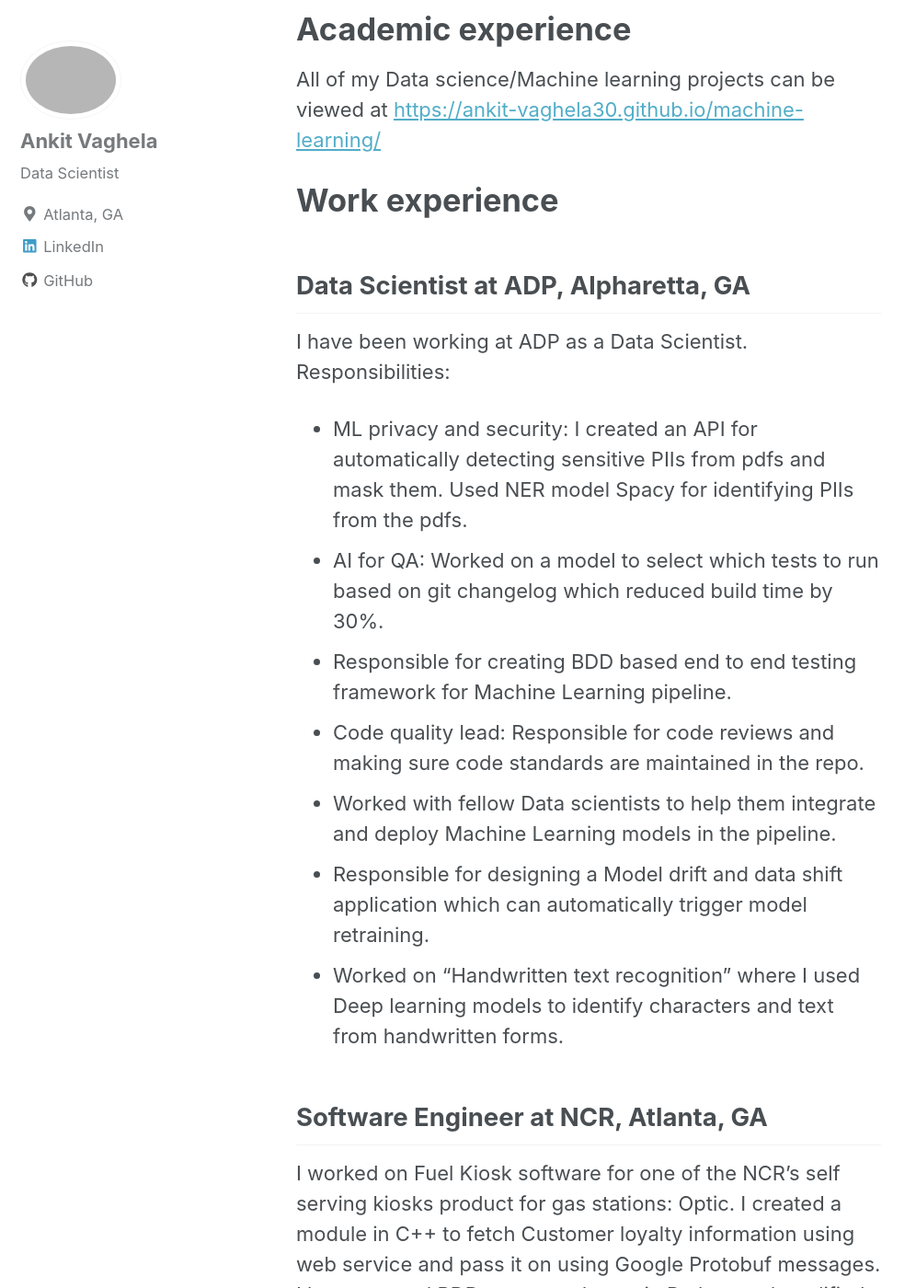
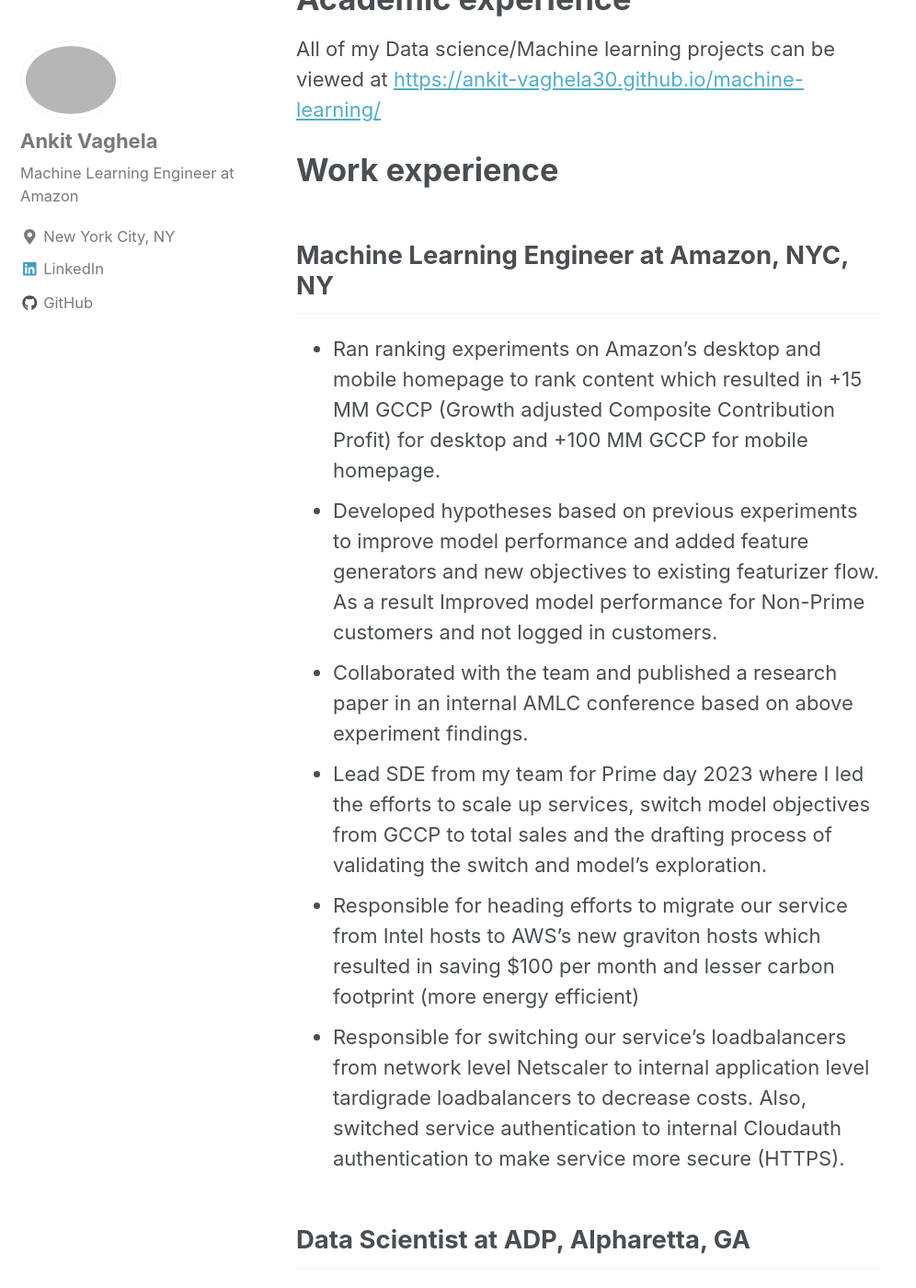
Before and after one commit to ankit-vaghela30/ankit-vaghela30.github.io, a Jekyll site: the page built from _pages/about.md, in a window 1280 px wide and 1400 px high, scrolled down 531 px. Shown: the whole window at 92% size, without its empty margins (0-996 px from the left). Built offline with Jekyll 4.4.1, drawn with Linux system fonts in a browser that asks for light colours; nearby versions of some CDN libraries; some of the changed text lies outside the part shown.

Commit message:
updated as of 09/16

```diff
--- a/_config.yml
+++ b/_config.yml
@@ -12,7 +12,7 @@
 title                    : "Ankit Vaghela"
 title_separator          : "-"
 name                     : "Ankit Vaghela"
-description              : "Data Scientist"
+description              : "Machine Learning Engineer at Amazon"
 url                      : "https://ankit-vaghela30.github.io/"
 baseurl                  : # the subpath of your site, e.g. "/blog"
 repository               : # GitHub username/repo-name e.g. "mmistakes/minimal-mistakes"
@@ -86,8 +86,8 @@
 author:
   name             : "Ankit Vaghela"
   avatar           : "/images/ankit_avatar.jpg" # path of avatar image, e.g. "/assets/images/bio-photo.jpg"
-  bio              : "Data Scientist"
-  location         : "Atlanta, GA"
+  bio              : "Machine Learning Engineer at Amazon"
+  location         : "New York City, NY"
   email            :
   uri              :
   home             : # null (default), "absolute or relative url to link to author home"
--- a/_pages/about.md
+++ b/_pages/about.md
@@ -3,7 +3,7 @@
 permalink: /about/
 ---
 
-I am working as a Data Scientist at ADP where I help create scalable and robust products using Deep Learning and Machine learning techniques.
+I am working as a Machine Learning Engineer at Amazon Personalization where I primarily work on Recommendations.
 
 # Education
 
@@ -15,6 +15,16 @@
 All of my Data science/Machine learning projects can be viewed at [https://ankit-vaghela30.github.io/machine-learning/](https://ankit-vaghela30.github.io/machine-learning/)
 
 # Work experience
+
+## Machine Learning Engineer at Amazon, NYC, NY
+
+* Ran ranking experiments on Amazon’s desktop and mobile homepage to rank content which resulted in +15 MM GCCP (Growth adjusted Composite Contribution Profit) for desktop and +100 MM GCCP for mobile homepage.
+* Developed hypotheses based on previous experiments to improve model performance and added feature generators and new objectives to existing featurizer flow. As a result Improved model performance for Non-Prime customers and not logged in customers.
+* Collaborated with the team and published a research paper in an internal AMLC conference based on above experiment findings.
+* Lead SDE from my team for Prime day 2023 where I led the efforts to scale up services, switch model objectives from GCCP to total sales and the drafting process of validating the switch and model’s exploration.
+* Responsible for heading efforts to migrate our service from Intel hosts to AWS’s new graviton hosts which resulted in saving $100 per month and lesser carbon footprint (more energy efficient)
+* Responsible for switching our service’s loadbalancers from network level Netscaler to internal application level tardigrade loadbalancers to decrease costs. Also, switched service authentication to internal Cloudauth authentication to make service more secure (HTTPS).
+
 
 ## Data Scientist at ADP, Alpharetta, GA
 
```
Also changed, not shown: images/ankit_avatar_b.jpg (added), 1 other file.
